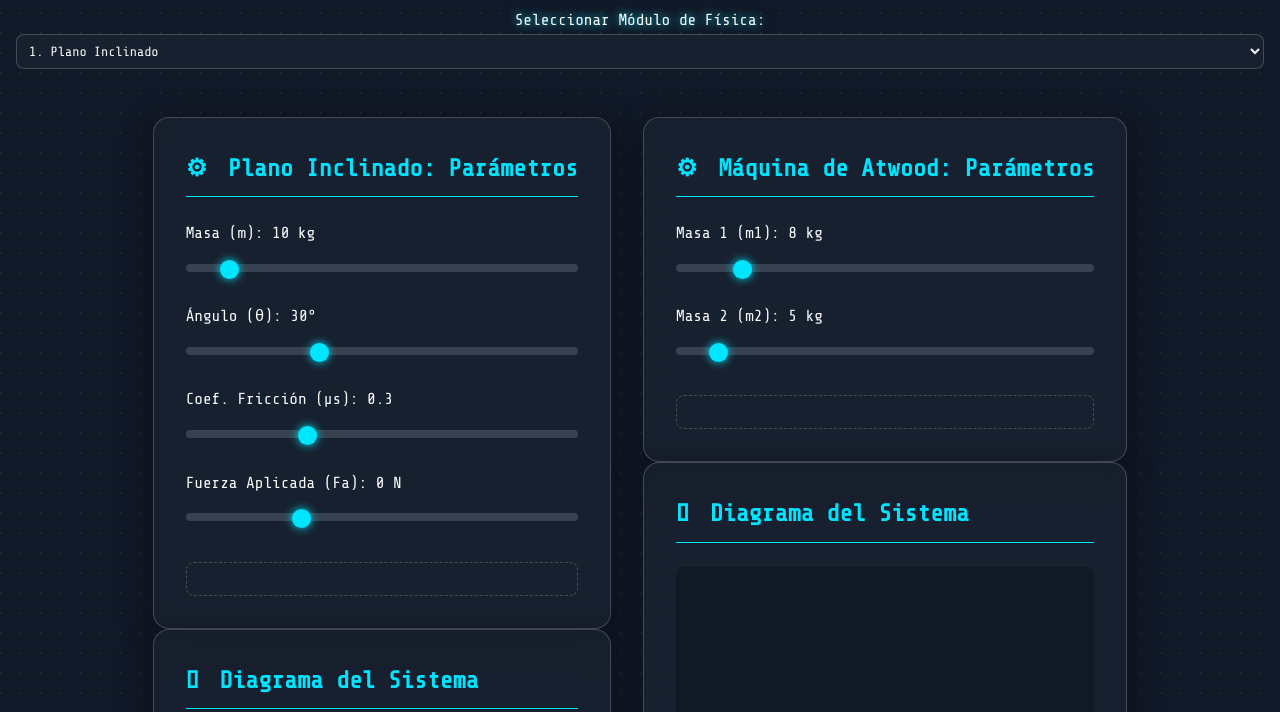
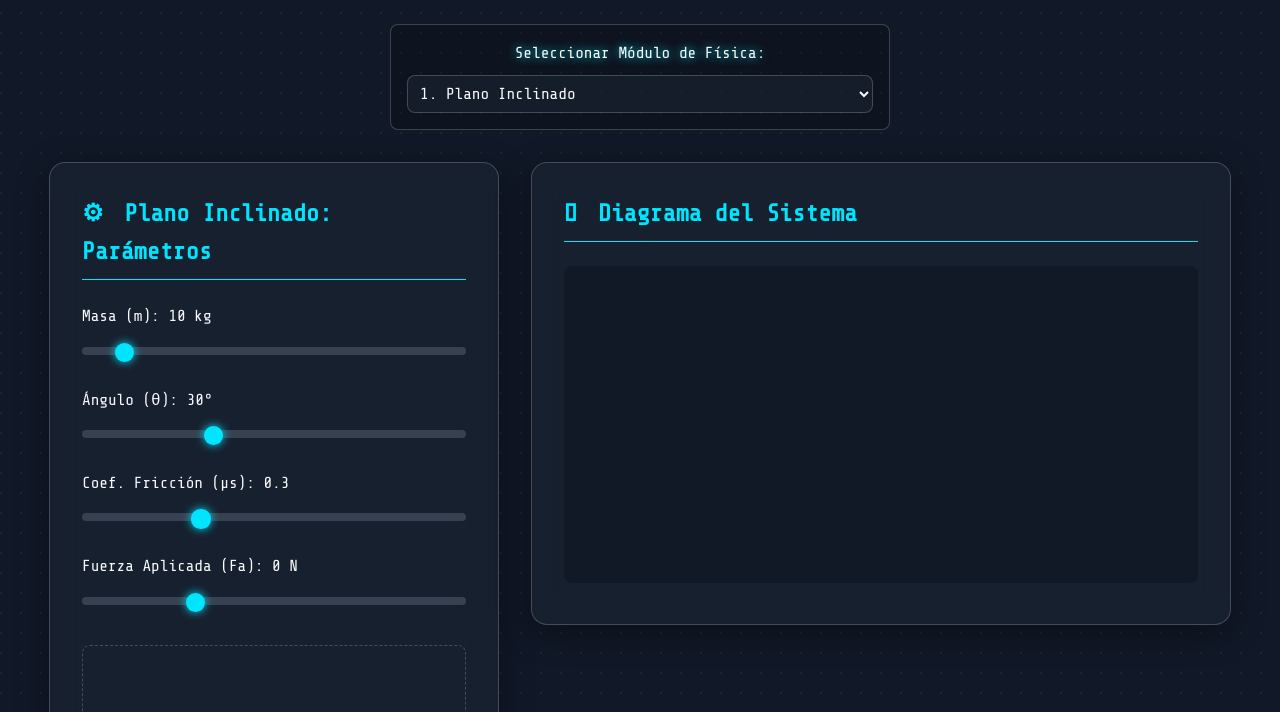
Before and after one commit to gerardthecreator/Chale, a plain HTML site: page index.html in a window 1280 px wide. Shown: the part 88-800 px from the top of the page. Drawn offline with nearby package versions, Linux system fonts and the light colour scheme.

Commit message:
style.css

```diff
--- a/style.css
+++ b/style.css
@@ -8,11 +8,7 @@
     --font-family: 'Share Tech Mono', monospace;
 }
 
-* {
-    box-sizing: border-box;
-    margin: 0;
-    padding: 0;
-}
+* { box-sizing: border-box; margin: 0; padding: 0; }
 
 body {
     background-color: var(--bg-color);
@@ -25,22 +21,51 @@ body {
 
 header {
     text-align: center;
-    padding: 2rem 1rem;
+    padding: 2rem 1rem 1rem 1rem;
     text-shadow: 0 0 10px var(--accent-color);
 }
 
-header h1 {
-    font-size: 2.5rem;
-    color: var(--accent-color);
+header h1 { font-size: 2.5rem; color: var(--accent-color); margin-bottom: 1rem; }
+
+.module-selector-container {
+    max-width: 500px;
+    margin: auto;
+    background: rgba(0, 0, 0, 0.2);
+    padding: 1rem;
+    border-radius: 0.5rem;
+    border: 1px solid var(--border-color);
 }
 
-.main-container {
-    display: flex;
+.module-selector-container label { display: block; margin-bottom: 0.5rem; }
+
+#module-select {
+    width: 100%;
+    padding: 0.5rem;
+    background-color: var(--panel-bg);
+    border: 1px solid var(--border-color);
+    color: var(--text-color);
+    font-family: var(--font-family);
+    border-radius: 0.5rem;
+    font-size: 1rem;
+}
+
+.main-container { padding: 1rem; }
+
+.physics-module {
+    display: none; /* Ocultar todos los módulos por defecto */
     justify-content: center;
     align-items: flex-start;
     flex-wrap: wrap;
     gap: 2rem;
-    padding: 1rem;
+    width: 100%;
+    animation: fadeIn 0.5s ease-in-out;
+}
+
+.active-module { display: flex; /* Mostrar solo el módulo activo */ }
+
+@keyframes fadeIn {
+  from { opacity: 0; transform: translateY(10px); }
+  to { opacity: 1; transform: translateY(0); }
 }
 
 .glass-panel {
@@ -51,7 +76,7 @@ header h1 {
     border: 1px solid var(--border-color);
     padding: 2rem;
     box-shadow: 0 8px 32px 0 rgba(0, 0, 0, 0.37);
-    transition: transform 0.3s ease;
+    transition: transform 0.3s ease, box-shadow 0.3s ease;
 }
 
 .glass-panel:hover {
@@ -59,13 +84,9 @@ header h1 {
     box-shadow: 0 0 20px 0px rgba(0, 229, 255, 0.5);
 }
 
-#controls-panel {
-    width: 450px;
-}
-
-#diagram-container {
-    width: 650px;
-}
+/* Tamaños de los paneles */
+[id^="controls-panel-"] { width: 450px; }
+[id^="diagram-container-"] { flex-grow: 1; min-width: 400px; max-width: 700px; }
 
 h2 {
     font-size: 1.5rem;
@@ -75,19 +96,9 @@ h2 {
     padding-bottom: 0.5rem;
 }
 
-.icon {
-    margin-right: 0.5rem;
-}
-
-.control-group {
-    margin-bottom: 1.5rem;
-}
-
-.control-group label {
-    display: block;
-    margin-bottom: 0.5rem;
-    font-size: 1rem;
-}
+.icon { margin-right: 0.5rem; }
+.control-group { margin-bottom: 1.5rem; }
+.control-group label { display: block; margin-bottom: 0.5rem; font-size: 1rem; }
 
 input[type="range"] {
     width: 100%;
@@ -96,60 +107,19 @@ input[type="range"] {
     background: transparent;
     cursor: pointer;
 }
-
-input[type="range"]::-webkit-slider-runnable-track {
-    background: #374151;
-    height: 0.5rem;
-    border-radius: 1rem;
-}
-
-input[type="range"]::-webkit-slider-thumb {
-    -webkit-appearance: none;
-    appearance: none;
-    margin-top: -4px;
-    background-color: var(--accent-color);
-    height: 1.2rem;
-    width: 1.2rem;
-    border-radius: 50%;
-    box-shadow: 0 0 10px var(--accent-color);
-}
-
-select {
-    width: 100%;
-    padding: 0.5rem;
-    background-color: var(--panel-bg);
-    border: 1px solid var(--border-color);
-    color: var(--text-color);
-    font-family: var(--font-family);
-    border-radius: 0.5rem;
-}
+input[type="range"]::-webkit-slider-runnable-track { background: #374151; height: 0.5rem; border-radius: 1rem; }
+input[type="range"]::-webkit-slider-thumb { -webkit-appearance: none; appearance: none; margin-top: -4px; background-color: var(--accent-color); height: 1.2rem; width: 1.2rem; border-radius: 50%; box-shadow: 0 0 10px var(--accent-color); }
 
 .results-panel {
     margin-top: 2rem;
-    padding: 1rem;
+    padding: 1.5rem;
     border: 1px dashed var(--border-color);
     border-radius: 0.5rem;
+    min-height: 150px;
+}
+.results-panel p { display: flex; justify-content: space-between; font-size: 1rem; margin-bottom: 0.5rem;}
+.highlight-result {
+    margin-top: 1rem !important; padding: 0.5rem; font-size: 1.2rem !important; font-weight: bold; color: var(--highlight-color); background-color: rgba(250, 204, 21, 0.1); border-radius: 0.25rem;
 }
 
-.results-panel p {
-    display: flex;
-    justify-content: space-between;
-    font-size: 1rem;
-}
-
-.highlight-result {
-    margin-top: 1rem !important;
-    padding: 0.5rem;
-    font-size: 1.2rem !important;
-    font-weight: bold;
-    color: var(--highlight-color);
-    background-color: rgba(250, 204, 21, 0.1);
-    border-radius: 0.25rem;
-}
-
-canvas {
-    width: 100%;
-    height: auto;
-    background-color: rgba(17, 24, 39, 0.8);
-    border-radius: 0.5rem;
-}
+canvas { width: 100%; height: auto; background-color: rgba(17, 24, 39, 0.8); border-radius: 0.5rem; }
```
